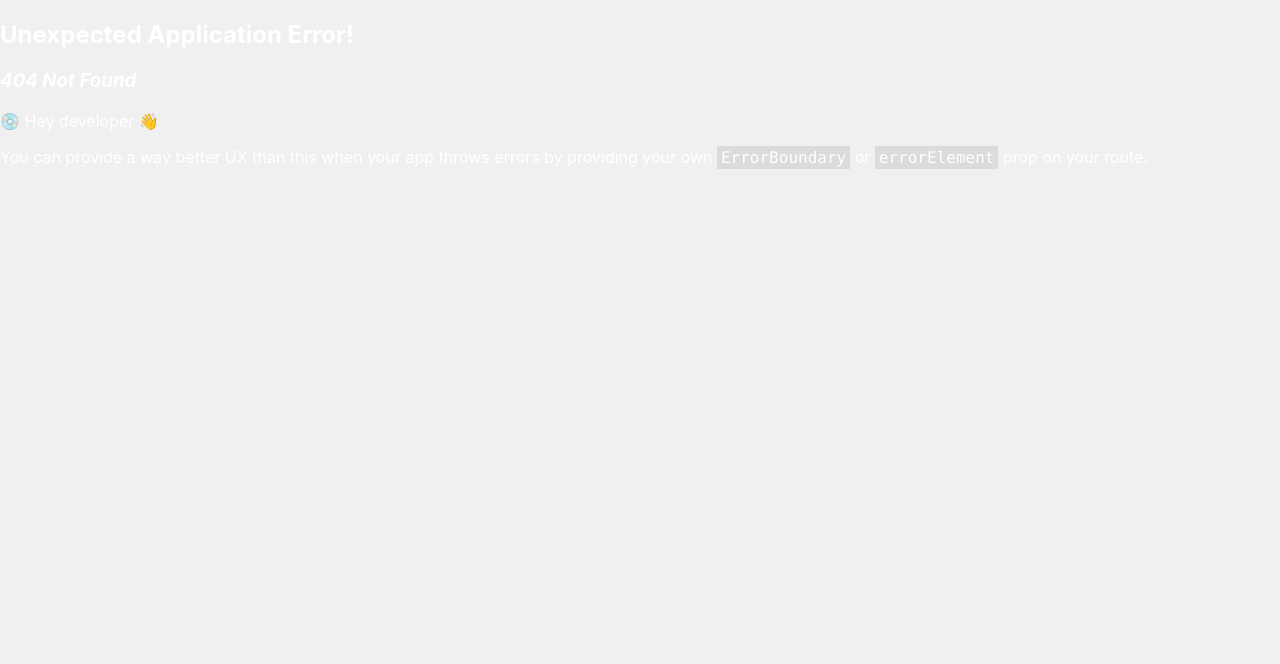
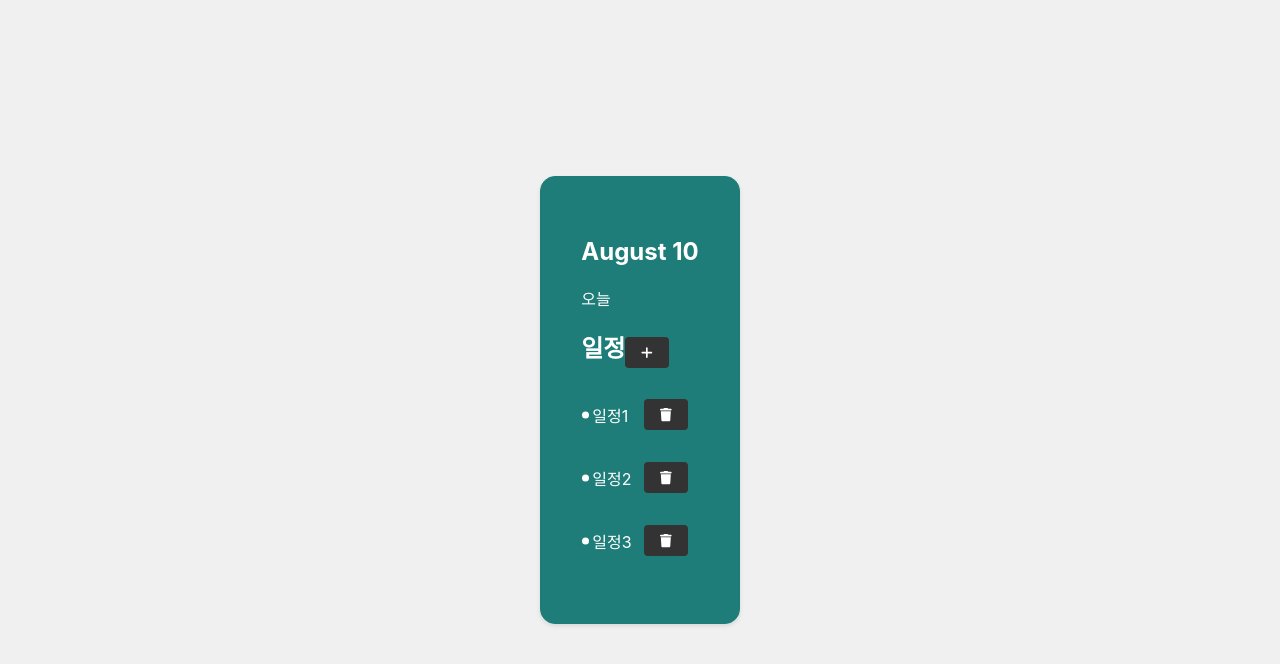
Before and after one commit to parkjungmin33/0814, a React (Create React App) app: page /schedule in a window 1280 px wide. Before the commit this address had no page. Shown: the top 664 px of the page. Built offline with nearby package versions, Linux system fonts and the light colour scheme.

Commit message:
ScheduleList.js 작성과 노인화면 일정을 목록(ul li)로 변경/컴포넌트 분리도!

```diff
--- /dev/null
+++ b/src/ScheduleList.js
@@ -0,0 +1,57 @@
+import React, { useState } from 'react';
+import { FontAwesomeIcon } from '@fortawesome/react-fontawesome';
+import { faTrash, faPlus } from '@fortawesome/free-solid-svg-icons';
+import './ScheduleList';
+
+const initialTodo = ['일정1', '일정2', '일정3'];
+
+function Todolist(props) {
+    return (
+        <li>
+            {props.item}
+            <button onClick={props.onDelete}>
+                <FontAwesomeIcon icon={faTrash} />
+            </button>
+        </li>
+    );
+}
+
+function ScheduleList() {
+    const [todo, setTodo] = useState(initialTodo);
+    const currentDate = new Date().toLocaleDateString(undefined, { month: 'long', day: 'numeric' });
+
+    const handleDelete = (index) => {
+        const updatedTodo = todo.filter((_, i) => i !== index);
+        setTodo(updatedTodo);
+    };
+
+    return (
+        <div className="centered-container">
+            <div className="rounded-box">
+                <h2>{currentDate}</h2>
+                <p>오늘</p>
+
+                <div className="schedule">
+                    <h2>
+                        일정
+                        <button >
+                            <FontAwesomeIcon icon={faPlus} />
+                        </button>
+                    </h2>
+
+                    <ul>
+                        {todo.map((item, index) => (
+                            <Todolist
+                                key={index}
+                                item={item}
+                                onDelete={() => handleDelete(index)}
+                            />
+                        ))}
+                    </ul>
+                </div>
+            </div>
+        </div>
+    );
+}
+
+export default ScheduleList;
--- a/src/TodoApp.js
+++ b/src/TodoApp.js
@@ -84,24 +84,23 @@ class TodoApp extends React.Component {
   render() {
     const { todoInput, todos, currentDate } = this.state;
 
+    const todo = ['일정1', '일정2', '일정3'];
+
     return (
 
       <div className="centered-container">
-        {/* rounded-box */}
         <div className="rounded-box">
           <h2>{currentDate}</h2>
           <p>오늘</p>
 
          <div className="schedule">
           <h2>일정</h2>
-          <p> 일단 이런저런 일정들</p>
+          <ul>
+            {todo.map((item)=> (
+              <Todolist/>
+            ))}
+          </ul>
          </div>
-
-
-          <div className="memo-box">
-            <h2>메모</h2>
-              <p>이런 저런 메모들</p>
-          </div>
 
           {/* 노인 화면은 따로 일정 추가 부분이 필요없어서 일단 주석처리
           <div id="todoContainer">
@@ -133,4 +132,12 @@ class TodoApp extends React.Component {
   }
 }
 
+function Todolist (){
+  return(
+    <li>
+    일정들
+  </li>
+  )
+}
+
 export default TodoApp;
```
Also changed, not shown: src/App.js (+4 -4 lines), src/ScheduleList.css (added).
